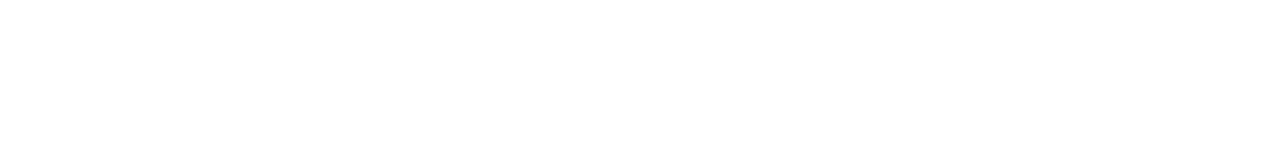
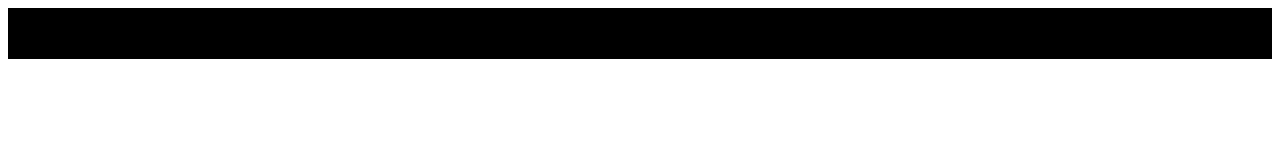
Before and after one commit to GlowingSoftware/glowingsoftware.github.io, a plain HTML site: page index.html in a window 1280 px wide. Drawn offline with Linux system fonts and the light colour scheme.

Commit message:
Update to header.css
Fixing header code.

```diff
--- a/css/header.css
+++ b/css/header.css
@@ -1,5 +1,5 @@
 #header {
   width: 100%;
   height: 4vw;
-  color: black;
+  background: black;
 }
```
Also changed, not shown: index.html (+1 -0 lines).
